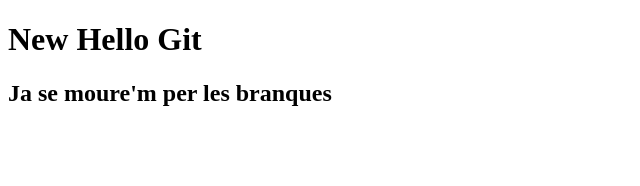
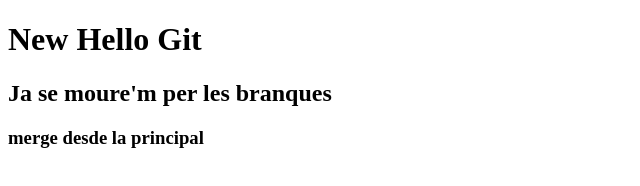
Before and after one commit to edgarCompte/new-hello-git, a plain HTML site: page index.html in a window 1280 px wide. Shown: the whole page, without its empty margins (0-640 px from the left). Drawn offline with Linux system fonts and the light colour scheme.

Commit message:
nou index html modificat per migrar branch

```diff
--- a/index.html
+++ b/index.html
@@ -8,5 +8,6 @@
 <body>
     <h1>New Hello Git</h1>
     <h2>Ja se moure'm per les branques</h2>
+    <h3> merge desde la principal</h3>
 </body>
 </html>
```
